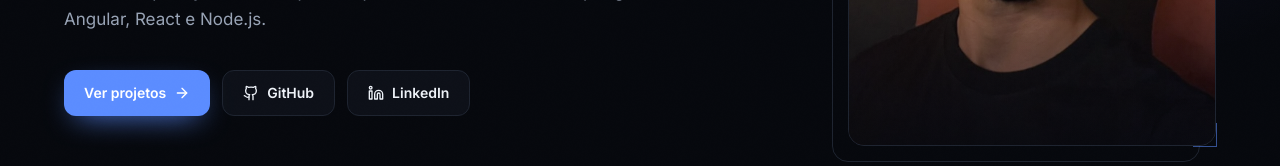
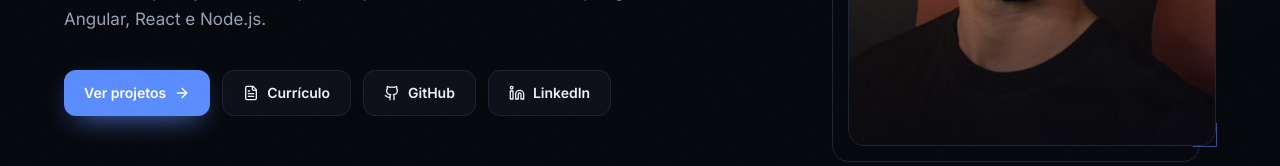
Before and after one commit to Rafaellopes011/portfolio-rafae-lopes, a Next.js app: page / in a window 1280 px wide. Shown: the part 458-624 px from the top of the page. Built offline with nearby package versions, Linux system fonts and the light colour scheme; no server answers.

Commit message:
feat: add PDF resume link to Hero component and update ButtonLink for file handling

```diff
--- a/src/components/sections/Hero.tsx
+++ b/src/components/sections/Hero.tsx
@@ -1,4 +1,4 @@
-import { ArrowRight, Github, Linkedin } from "lucide-react";
+import { ArrowRight, FileText, Github, Linkedin } from "lucide-react";
 import { profile } from "@/data/profile";
 import { socialByID } from "@/data/social";
 import { ButtonLink } from "@/components/ui/Button";
@@ -116,6 +116,16 @@ export function Hero() {
                 </ButtonLink>
 
                 <ButtonLink
+                  href="/rafael-lopes-curriculo.pdf"
+                  variant="secondary"
+                  file
+                  aria-label="Abrir currículo em PDF em nova aba"
+                >
+                  <FileText className="h-4 w-4" aria-hidden="true" />
+                  Currículo
+                </ButtonLink>
+
+                <ButtonLink
                   href={socialByID.github.href}
                   variant="secondary"
                   external
--- a/src/components/ui/Button.tsx
+++ b/src/components/ui/Button.tsx
@@ -28,6 +28,8 @@ interface ButtonLinkProps {
   size?: Size;
   /** Abre em nova aba. Links http(s) externos. */
   external?: boolean;
+  /** Arquivo estático (ex.: PDF): abre em nova aba, fora do roteador do Next. */
+  file?: boolean;
   className?: string;
   "aria-label"?: string;
 }
@@ -44,13 +46,14 @@ export function ButtonLink({
   variant = "primary",
   size = "md",
   external = false,
+  file = false,
   className = "",
   ...rest
 }: ButtonLinkProps) {
   const classes = `${base} ${variants[variant]} ${sizes[size]} ${className}`;
 
-  if (external || NON_ROUTED_HREF.test(href)) {
-    const opensNewTab = external && /^https?:/i.test(href);
+  if (external || file || NON_ROUTED_HREF.test(href)) {
+    const opensNewTab = file || (external && /^https?:/i.test(href));
 
     return (
       <a
```
Also changed, not shown: 1 other file (tests, documents, lock files or other folders).
